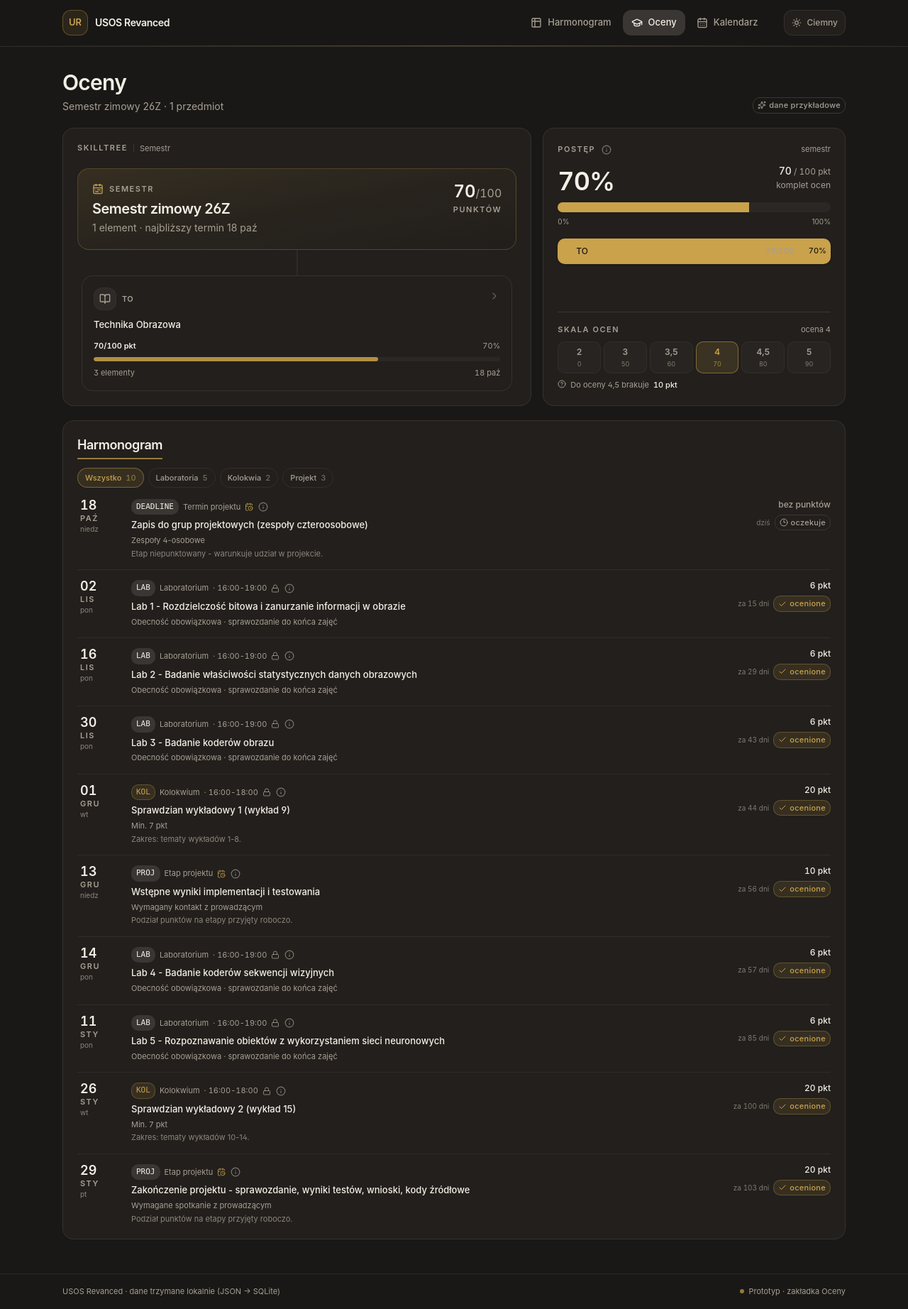
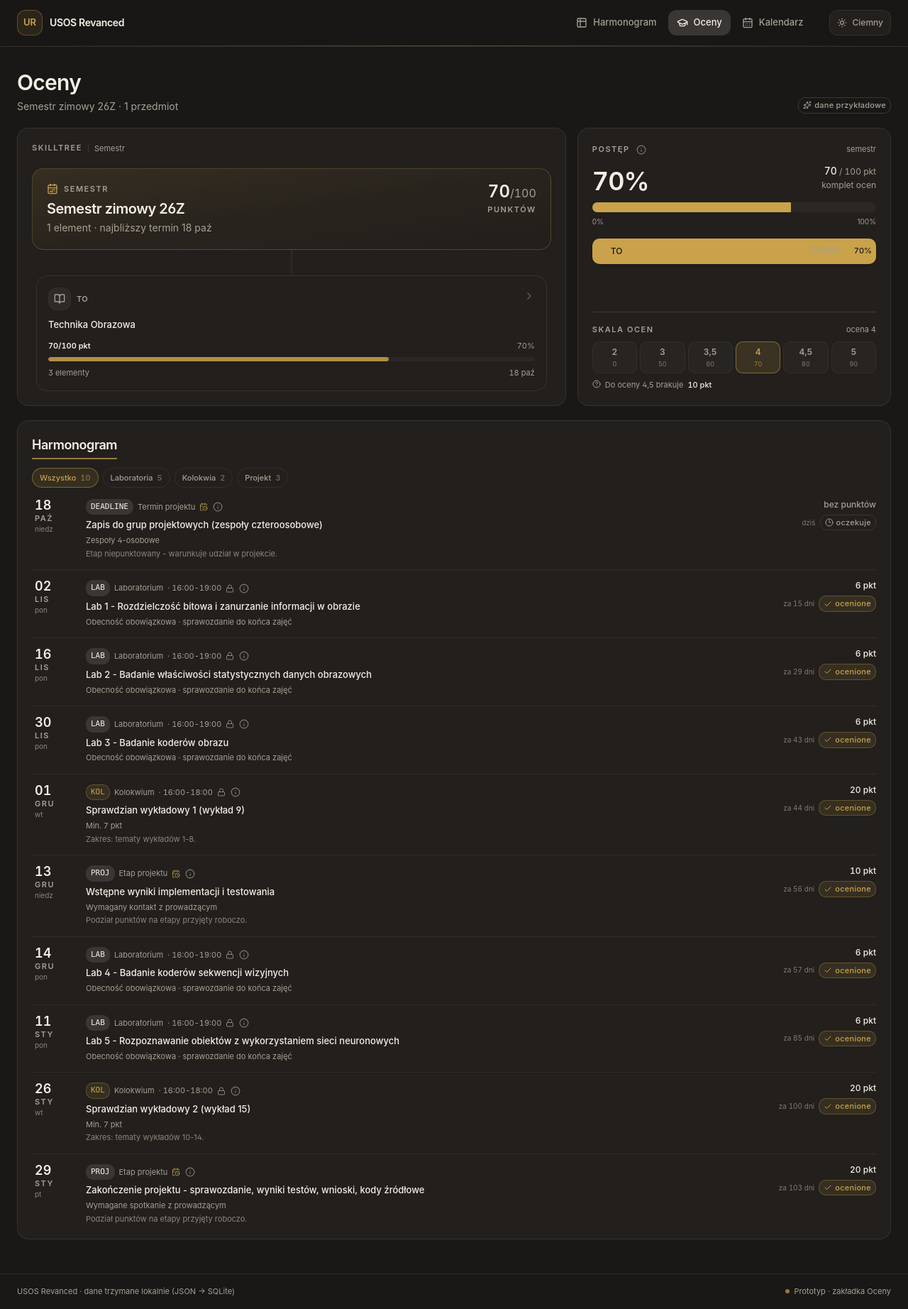
Before and after one commit to Viiico/UsosRevanced, a Nuxt app: page /oceny in a window 1280 px wide. Shown: the whole page at 71% size. Built offline with nearby package versions, Linux system fonts and the light colour scheme.

Commit message:
feat(layout): szerszy kontener i wiecej kafli drzewa w rzedzie

```diff
--- a/app/components/AppHeader.vue
+++ b/app/components/AppHeader.vue
@@ -12,7 +12,7 @@ const items = [
 
 <template>
   <header class="sticky top-0 z-40 border-b border-border/70 bg-background/85 backdrop-blur-md">
-    <div class="mx-auto flex h-16 w-full max-w-6xl items-center gap-3 px-4 sm:px-6">
+    <div class="mx-auto flex h-16 w-full max-w-[100rem] items-center gap-3 px-4 sm:px-6">
       <NuxtLink to="/oceny" class="group flex items-center gap-2.5">
         <span
           class="grid size-9 place-items-center rounded-lg border border-primary/35 bg-primary/10 text-[13px] font-semibold text-primary"
--- a/app/components/oceny/SkillTree.vue
+++ b/app/components/oceny/SkillTree.vue
@@ -82,7 +82,7 @@ const railInset = computed(() => `${50 / Math.max(children.value.length, 1)}%`)
         <div
           v-for="child in children"
           :key="child.id"
-          class="min-w-[15rem] flex-1 basis-[calc(33.333%-0.5rem)]"
+          class="min-w-[13rem] flex-1 basis-[calc(20%-0.6rem)]"
         >
           <SkillNodeCard :node="child" @select="select" />
         </div>
--- a/app/layouts/default.vue
+++ b/app/layouts/default.vue
@@ -2,13 +2,13 @@
   <div class="flex min-h-dvh flex-col">
     <AppHeader />
 
-    <main class="mx-auto w-full max-w-6xl flex-1 px-4 py-6 sm:px-6 sm:py-8">
+    <main class="mx-auto w-full max-w-[100rem] flex-1 px-4 py-6 sm:px-6 sm:py-8">
       <slot />
     </main>
 
     <footer class="mt-4 border-t border-border/60 py-4">
       <div
-        class="mx-auto flex w-full max-w-6xl flex-wrap items-center justify-between gap-2 px-4 text-[11px] text-muted-foreground sm:px-6"
+        class="mx-auto flex w-full max-w-[100rem] flex-wrap items-center justify-between gap-2 px-4 text-[11px] text-muted-foreground sm:px-6"
       >
         <span>USOS Revanced · dane trzymane lokalnie (JSON → SQLite)</span>
         <span class="flex items-center gap-1.5">
--- a/app/pages/oceny.vue
+++ b/app/pages/oceny.vue
@@ -89,7 +89,7 @@ useHead({
       </div>
     </header>
 
-    <div v-if="!isDeepLevel" class="grid gap-4 lg:grid-cols-[minmax(0,1.55fr)_minmax(0,1fr)]">
+    <div v-if="!isDeepLevel" class="grid gap-4 lg:grid-cols-[minmax(0,1.75fr)_minmax(0,1fr)]">
       <SkillTree />
       <ProgressBreakdown />
     </div>
```
